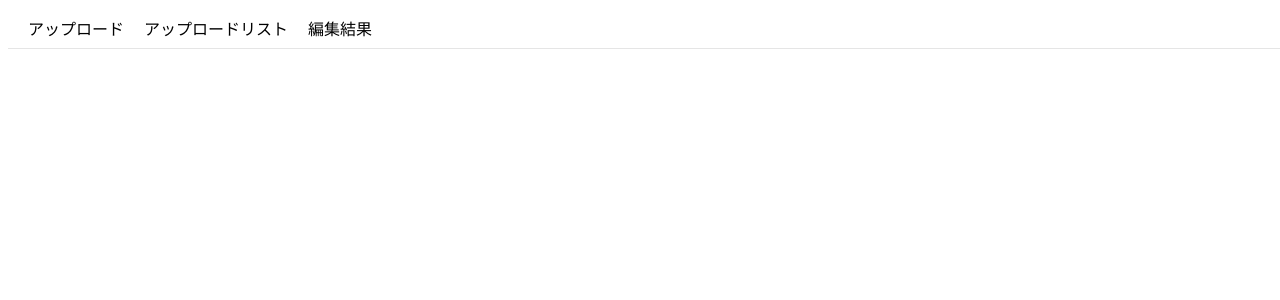
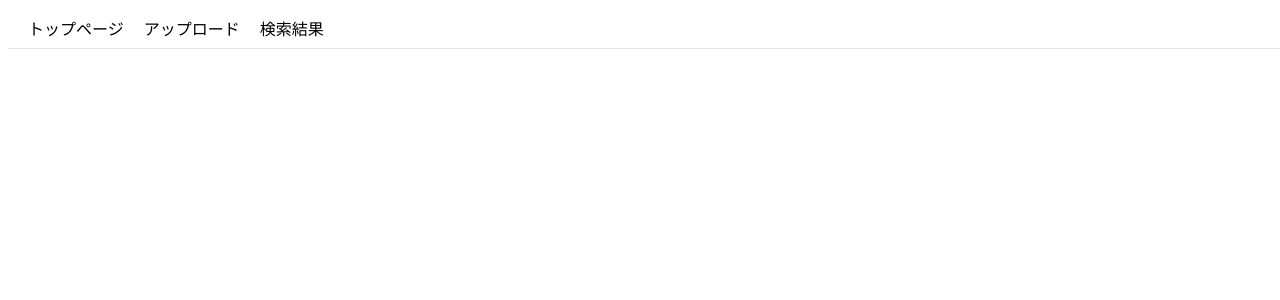
Before and after one commit to 2021AIT-OOP2-G12/GUI_Project, a Python web app: template templates/upload.html in a window 1280 px wide. Shown: the top 300 px of the page. Run offline with Jinja, Linux system fonts and the light colour scheme; the template is opened without the code that fills it, so the values that code supplies are empty.

Commit message:
docs: ナビゲーションバーの名称を修正

```diff
--- a/templates/upload.html
+++ b/templates/upload.html
@@ -10,9 +10,9 @@
 <body>
   <nav class="nav">
     <ul>
-      <li><a href="#">アップロード</a></li>
-      <li><a href="">アップロードリスト</a></li>
-      <li><a href="">編集結果</a></li>
+      <li><a href="#">トップページ</a></li>
+      <li><a href="">アップロード</a></li>
+      <li><a href="">検索結果</a></li>
     </ul>
   </nav>
 </body>
```
